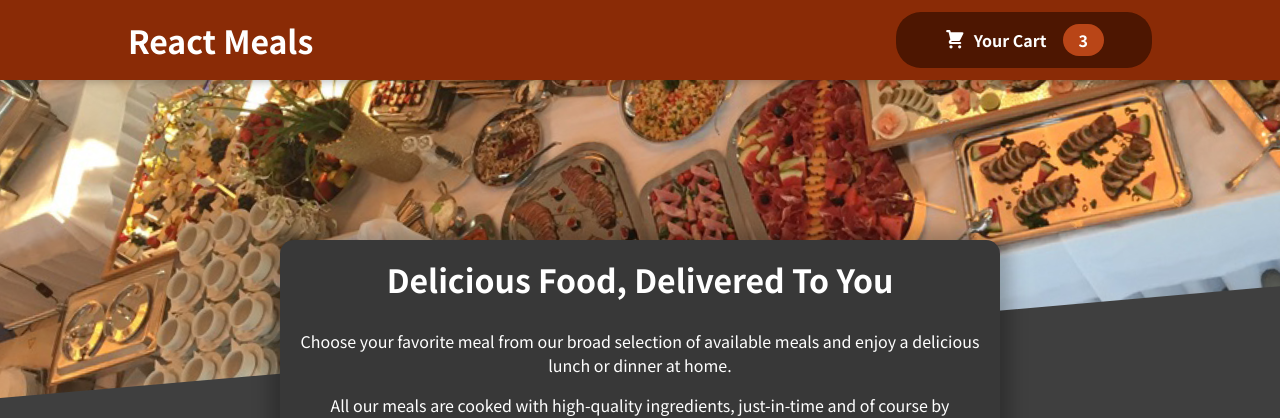
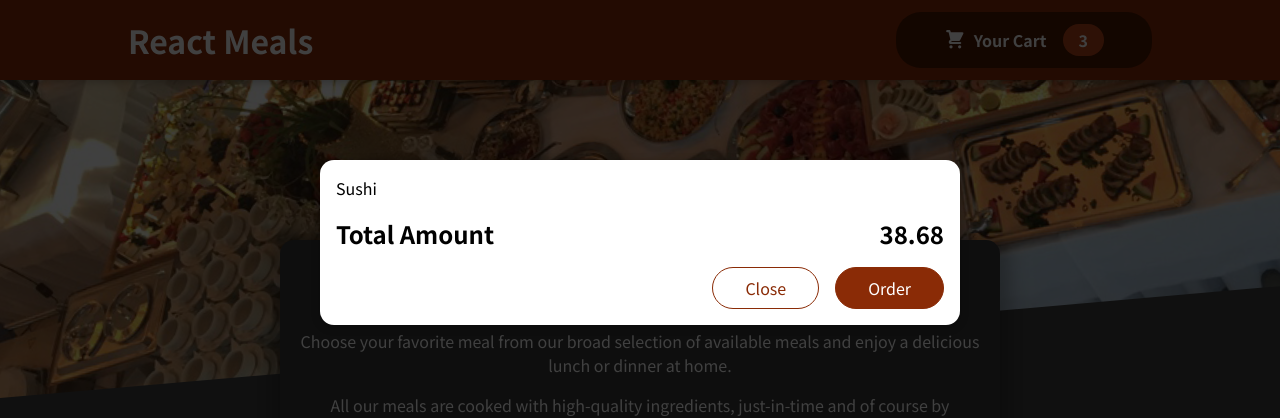
Before and after one commit to murtazaB-0/06-FoodOrder, a React (Create React App) app: page / in a window 1280 px wide. Shown: the top 418 px of the page. Built offline with nearby package versions, Linux system fonts and the light colour scheme.

Commit message:
ModalOverlay has ben added.

```diff
--- a/public/index.html
+++ b/public/index.html
@@ -10,34 +10,11 @@
       content="Web site created using create-react-app"
     />
     <link rel="apple-touch-icon" href="%PUBLIC_URL%/logo192.png" />
-    <!--
-      manifest.json provides metadata used when your web app is installed on a
-      user's mobile device or desktop. See https://developers.google.com/web/fundamentals/web-app-manifest/
-    -->
     <link rel="manifest" href="%PUBLIC_URL%/manifest.json" />
-    <!--
-      Notice the use of %PUBLIC_URL% in the tags above.
-      It will be replaced with the URL of the `public` folder during the build.
-      Only files inside the `public` folder can be referenced from the HTML.
-
-      Unlike "/favicon.ico" or "favicon.ico", "%PUBLIC_URL%/favicon.ico" will
-      work correctly both with client-side routing and a non-root public URL.
-      Learn how to configure a non-root public URL by running `npm run build`.
-    -->
-    <title>React App</title>
+    <title>React Meals</title>
   </head>
   <body>
-    <noscript>You need to enable JavaScript to run this app.</noscript>
+    <div id="overlays"></div>
     <div id="root"></div>
-    <!--
-      This HTML file is a template.
-      If you open it directly in the browser, you will see an empty page.
-
-      You can add webfonts, meta tags, or analytics to this file.
-      The build step will place the bundled scripts into the <body> tag.
-
-      To begin the development, run `npm start` or `yarn start`.
-      To create a production bundle, use `npm run build` or `yarn build`.
-    -->
   </body>
 </html>
--- a/src/App.js
+++ b/src/App.js
@@ -1,10 +1,12 @@
 import { Fragment } from "react";
 import Header from "./components/Layout/Header";
 import Meals from "./components/Meals/Meals";
+import Cart from "./components/Cart/Cart";
 
 function App() {
   return (
     <Fragment>
+      <Cart/>
       <Header/>
       <main>
         <Meals/>
--- a/src/components/Cart/Cart.js
+++ b/src/components/Cart/Cart.js
@@ -1,9 +1,10 @@
 import React from "react";
+import Modal from "../UI/Modal";
 import classes from "./Cart.module.css";
 
 const Cart = (props) => {
   const cartItems = (
-    <ul className={classes["cart-item"]}>
+    <ul className={classes['cart-items']}>
       {[
         {
           id: "c1",
@@ -12,22 +13,22 @@
           price: 12.99,
         },
       ].map((item) => (
-        <li>{item.name}</li>
+        <li key={item.id} >{item.name}</li>
       ))}
     </ul>
   );
   return (
-    <div>
+    <Modal>
       {cartItems}
       <div className={classes.total}>
         <span>Total Amount </span>
         <span>38.68</span>
       </div>
       <div className={classes.actions}>
-          <button className={classes["button--alt"]} >Close</button>
+          <button className={classes['button--alt']} >Close</button>
           <button className={classes.button} >Order</button>
           </div>
-    </div>
+    </Modal>
   );
 };
 
--- a/src/components/Cart/Cart.module.css
+++ b/src/components/Cart/Cart.module.css
@@ -17,6 +17,8 @@
 
 .actions {
   text-align: right;
+  justify-content: flex-end;
+  display: flex;
 }
 
 .actions button {
--- /dev/null
+++ b/src/components/UI/Modal.js
@@ -0,0 +1,28 @@
+import React, { Fragment } from "react";
+import ReactDOM from "react-dom";
+import classes from "./Modal.module.css";
+
+const Backdrop = (props) => {
+  return <div className={classes.backdrop}></div>;
+};
+const ModalOverlay = (props) => {
+  return (
+    <div className={classes.modal}>
+      <div className={classes.content}>{props.children}</div>
+    </div>
+  );
+};
+
+const portalElement = document.getElementById("overlays")
+
+
+const Modal = (props) => {
+  return (
+    <Fragment>
+      {ReactDOM.createPortal(<Backdrop />, portalElement)}
+      {ReactDOM.createPortal(<ModalOverlay>{props.children}</ModalOverlay>,portalElement)}
+    </Fragment>
+  );
+};
+
+export default Modal;
--- /dev/null
+++ b/src/components/UI/Modal.module.css
@@ -0,0 +1,40 @@
+.backdrop {
+    position: fixed;
+    top: 0;
+    left: 0;
+    width: 100%;
+    height: 100vh;
+    z-index: 20;
+    background-color: rgba(0, 0, 0, 0.75);
+  }
+
+  .modal {
+    position: fixed;
+    top: 20vh;
+    left: 5%;
+    width: 90%;
+    background-color: white;
+    padding: 1rem;
+    border-radius: 14px;
+    box-shadow: 0 2px 8px rgba(0, 0, 0, 0.25);
+    z-index: 30;
+    animation: slide-down 300ms ease-out forwards;
+  }
+
+  @media (min-width: 768px) {
+    .modal {
+      width: 40rem;
+      left: calc(50% - 20rem);
+    }
+  }
+
+  @keyframes slide-down {
+    from {
+      opacity: 0;
+      transform: translateY(-3rem);
+    }
+    to {
+      opacity: 1;
+      transform: translateY(0);
+    }
+  }
```
Lines whose indentation alone changed are shown as unchanged.
